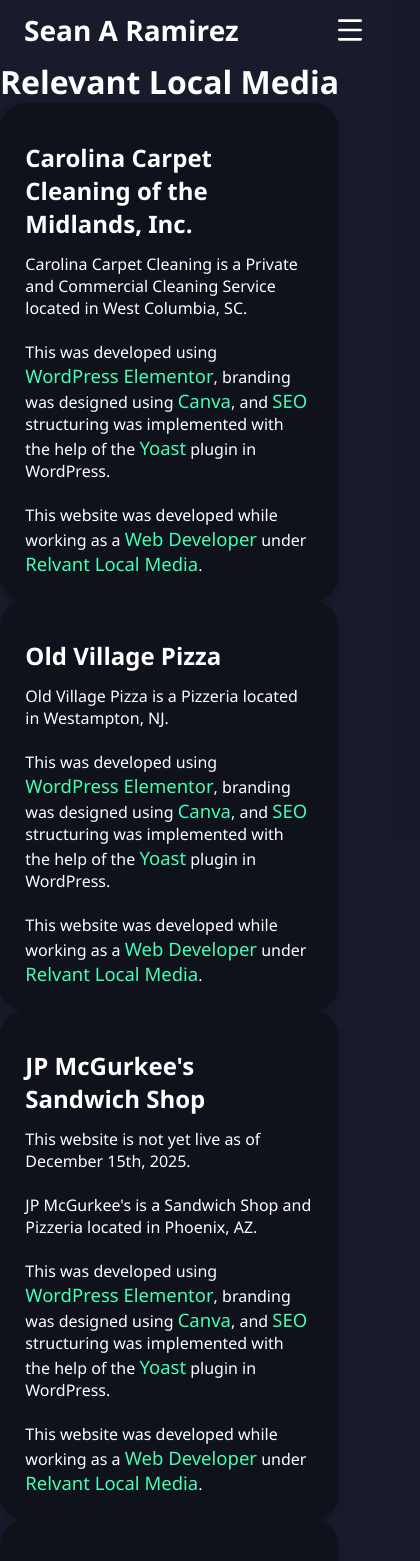
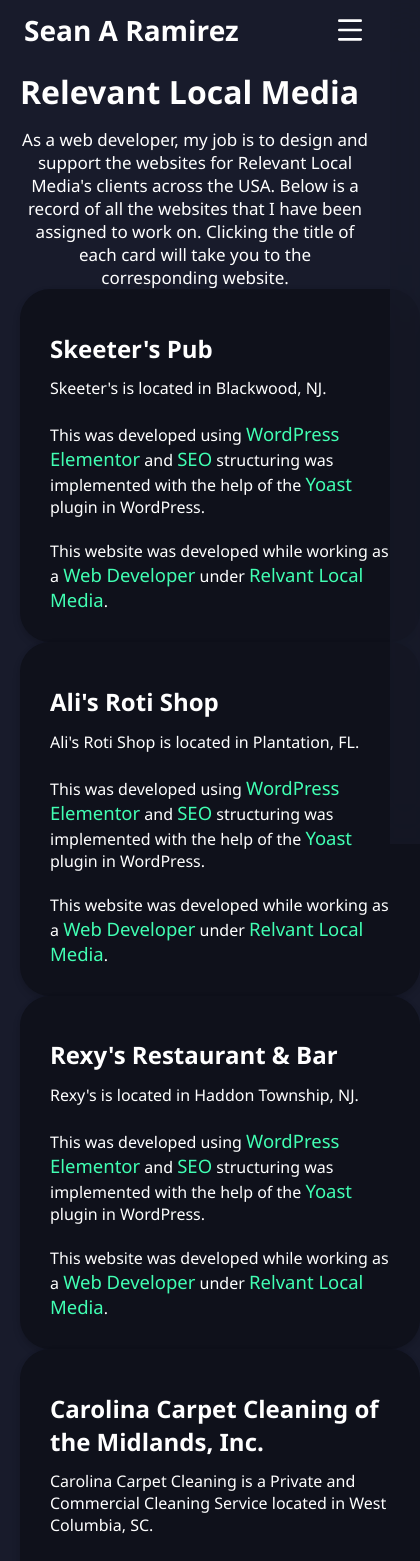
Before and after one commit to snaramirez872/seanramirez, a Next.js app: page /projects/relevant-local-media in a window 390 px wide. Shown: the top 1561 px of the page, 420 px wide, since content can reach past the window. Built offline with nearby package versions, Linux system fonts and the light colour scheme.

Commit message:
updated projects page

```diff
--- a/src/app/components/css/projectcard.css
+++ b/src/app/components/css/projectcard.css
@@ -1,15 +1,15 @@
 .project-cards {
-    width: 40vh;
-    padding: 3vh;
+    width: 400px;
+    padding: 30px;
+    border-radius: 30px;
     background-color: var(--bg-color-2);
-    border-radius: 3vh;
     box-shadow: 0 4px 8px rgba(0, 0, 0, 0.1), 0 2px 4px rgba(0, 0, 0, 0.08);
 }
 
 .position-cards {
-    width: 40vh;
-    padding: 3vh;
-    border-radius: 3vh;
+    width: 400px;
+    padding: 30px;
+    border-radius: 30px;
     background-color: var(--bg-color-2);
     color: white;
     box-shadow: 0 4px 8px rgba(0, 0, 0, 0.1), 0 2px 4px rgba(0, 0, 0, 0.08);
--- a/src/app/projects/relevant-local-media/page.tsx
+++ b/src/app/projects/relevant-local-media/page.tsx
@@ -1,10 +1,34 @@
 import { ProjectCards } from "../../components/ProjectCards";
 import Link from "next/link";
+import "./rlm_page.css";
+
 export default function RelevantLocalMediaWork() {
     return (
-        <div>
+        <div className="rlm-page-body">
             <h1>Relevant Local Media</h1>
+            <p className="main-copy">As a web developer, my job is to design and support the websites for Relevant Local Media's clients across the USA. Below is a record of all the websites that I have been assigned to work on. Clicking the title of each card will take you to the corresponding website.</p>
             <div className="cards-container">
+                <ProjectCards
+                    title="Skeeter's Pub"
+                    link="https://skeeterspub.wpenginepowered.com"
+                    hover="Development Website for Skeeter's"
+                >
+                    <p className="desc">Skeeter's is located in Blackwood, NJ.<br /><br />This was developed using <span className="tools">WordPress Elementor</span> and <span className="tools">SEO</span> structuring was implemented with the help of the <span className="tools">Yoast</span> plugin in WordPress.<br /><br />This website was developed while working as a <span className="tools">Web Developer</span> under <Link className="tools" href="https://relevantlocalmedia.com/" target="_blank" rel="noreferrer">Relvant Local Media</Link>.</p>
+                </ProjectCards>
+                <ProjectCards
+                    title="Ali's Roti Shop"
+                    link="https://skeeterspub.wpenginepowered.com"
+                    hover="Development Website for Ali's Roti Shop - Plantation, FL"
+                >
+                    <p className="desc">Ali's Roti Shop is located in Plantation, FL.<br /><br />This was developed using <span className="tools">WordPress Elementor</span> and <span className="tools">SEO</span> structuring was implemented with the help of the <span className="tools">Yoast</span> plugin in WordPress.<br /><br />This website was developed while working as a <span className="tools">Web Developer</span> under <Link className="tools" href="https://relevantlocalmedia.com/" target="_blank" rel="noreferrer">Relvant Local Media</Link>.</p>
+                </ProjectCards>
+                <ProjectCards
+                    title="Rexy's Restaurant & Bar"
+                    link="https://eatrexys.com"
+                    hover="Website for Rexy's"
+                >
+                    <p className="desc">Rexy's is located in Haddon Township, NJ.<br /><br />This was developed using <span className="tools">WordPress Elementor</span> and <span className="tools">SEO</span> structuring was implemented with the help of the <span className="tools">Yoast</span> plugin in WordPress.<br /><br />This website was developed while working as a <span className="tools">Web Developer</span> under <Link className="tools" href="https://relevantlocalmedia.com/" target="_blank" rel="noreferrer">Relvant Local Media</Link>.</p>
+                </ProjectCards>
                 <ProjectCards
                     title="Carolina Carpet Cleaning of the Midlands, Inc."
                     link="https://carolinacarpetcleaning.com"
@@ -24,21 +48,21 @@
                     link="https://jpmcgurkees.wpenginepowered.com"
                     hover="Development Website for JP McGurkee's Sandwich Shop"
                 >
-                    <p className="desc">This website is not yet live as of December 15th, 2025.<br /><br />JP McGurkee's is a Sandwich Shop and Pizzeria located in Phoenix, AZ.<br /><br />This was developed using <span className="tools">WordPress Elementor</span>, branding was designed using <span className="tools">Canva</span>, and <span className="tools">SEO</span> structuring was implemented with the help of the <span className="tools">Yoast</span> plugin in WordPress.<br /><br />This website was developed while working as a <span className="tools">Web Developer</span> under <Link className="tools" href="https://relevantlocalmedia.com/" target="_blank" rel="noreferrer">Relvant Local Media</Link>.</p>
+                    <p className="desc">JP McGurkee's is located in Phoenix, AZ.<br /><br />This was developed using <span className="tools">WordPress Elementor</span>, branding was designed using <span className="tools">Canva</span>, and <span className="tools">SEO</span> structuring was implemented with the help of the <span className="tools">Yoast</span> plugin in WordPress.<br /><br />This website was developed while working as a <span className="tools">Web Developer</span> under <Link className="tools" href="https://relevantlocalmedia.com/" target="_blank" rel="noreferrer">Relvant Local Media</Link>.</p>
                 </ProjectCards>
                 <ProjectCards
                     title="The Sweet Sage Cafe & Boutique"
                     link="https://sweetsagecafe.com"
                     hover="Website for The Sweet Sage Cafe & Boutique"
                 >
-                    <p className="desc">The Sweet Sage is a Cafe/Boutique located in North Redington Beach, FL.<br /><br />This was developed using <span className="tools">WordPress Elementor</span> and <span className="tools">SEO</span> structuring was implemented with the help of the <span className="tools">Yoast</span> plugin in WordPress.<br /><br />This website was developed while working as a <span className="tools">Web Developer</span> under <Link className="tools" href="https://relevantlocalmedia.com/" target="_blank" rel="noreferrer">Relvant Local Media</Link>.</p>
+                    <p className="desc">The Sweet Sage is located in North Redington Beach, FL.<br /><br />This was developed using <span className="tools">WordPress Elementor</span> and <span className="tools">SEO</span> structuring was implemented with the help of the <span className="tools">Yoast</span> plugin in WordPress.<br /><br />This website was developed while working as a <span className="tools">Web Developer</span> under <Link className="tools" href="https://relevantlocalmedia.com/" target="_blank" rel="noreferrer">Relvant Local Media</Link>.</p>
                 </ProjectCards>
                 <ProjectCards
                     title="El Chullo Peruvian Restaurant"
                     link="https://elchullo.wpenginepowered.com"
                     hover="Development Website for El Chullo Peruvian Restaurant"
                 >
-                    <p className="desc">This website is not yet live as of December 11th, 2025.<br /><br />El Chullo is a Peruvian Restaurant located in Phoenix, AZ.<br /><br />This was developed using <span className="tools">WordPress Elementor</span> and <span className="tools">SEO</span> structuring was implemented with the help of the <span className="tools">Yoast</span> plugin in WordPress.<br /><br />This website was developed while working as a <span className="tools">Web Developer</span> under <Link className="tools" href="https://relevantlocalmedia.com/" target="_blank" rel="noreferrer">Relvant Local Media</Link>.</p>
+                    <p className="desc">El Chullo is located in Phoenix, AZ.<br /><br />This was developed using <span className="tools">WordPress Elementor</span> and <span className="tools">SEO</span> structuring was implemented with the help of the <span className="tools">Yoast</span> plugin in WordPress.<br /><br />This website was developed while working as a <span className="tools">Web Developer</span> under <Link className="tools" href="https://relevantlocalmedia.com/" target="_blank" rel="noreferrer">Relvant Local Media</Link>.</p>
                 </ProjectCards>
                 <ProjectCards
                     title="The Swiss Bar"
@@ -52,7 +76,7 @@
                     link="https://fourthstpizza.wpenginepowered.com"
                     hover="Development Website for 4th Street Pizza"
                 >
-                    <p className="desc">This website is not yet live as of December 11th, 2025.<br /><br />4th Street Pizza is a Pizzeria located in St. Petersburg, FL.<br /><br />This was developed using <span className="tools">WordPress Elementor</span>, branding was designed using <span className="tools">Canva</span>, and <span className="tools">SEO</span> structuring was implemented with the help of the <span className="tools">Yoast</span> plugin in WordPress.<br /><br />This website was developed while working as a <span className="tools">Web Developer</span> under <Link className="tools" href="https://relevantlocalmedia.com/" target="_blank" rel="noreferrer">Relvant Local Media</Link>.</p>
+                    <p className="desc">4th Street Pizza is a Pizzeria located in St. Petersburg, FL.<br /><br />This was developed using <span className="tools">WordPress Elementor</span>, branding was designed using <span className="tools">Canva</span>, and <span className="tools">SEO</span> structuring was implemented with the help of the <span className="tools">Yoast</span> plugin in WordPress.<br /><br />This website was developed while working as a <span className="tools">Web Developer</span> under <Link className="tools" href="https://relevantlocalmedia.com/" target="_blank" rel="noreferrer">Relvant Local Media</Link>.</p>
                 </ProjectCards>
                 <ProjectCards
                     title="Quick and Quality"
--- /dev/null
+++ b/src/app/projects/relevant-local-media/rlm_page.css
@@ -0,0 +1,19 @@
+.main-copy {
+    font-size: calc(var(--font-size) - 1px);
+    text-align: center;
+    margin-top: calc(var(--font-size) - 5px);
+}
+
+.rlm-page-body {
+    padding: 10px 40px;
+}
+
+@media only screen and (max-width: 768px) {
+    .main-copy {
+        font-size: calc(var(--mbl-font-size) - 1px);
+    }
+
+    .rlm-page-body {
+        padding: 10px 20px;
+    }
+}
--- a/src/app/projects/sentari-ai/page.tsx
+++ b/src/app/projects/sentari-ai/page.tsx
@@ -2,7 +2,7 @@
 import Link from "next/link";
 export default function SentariAIWork() {
     return (
-        <div>
+        <div className="rlm-page-body">
             <h1>Sentari AI</h1>
             <div className="cards-container">
                 <ProjectCards
```
Also changed, not shown: src/app/projects/page.tsx (+4 -3 lines).
